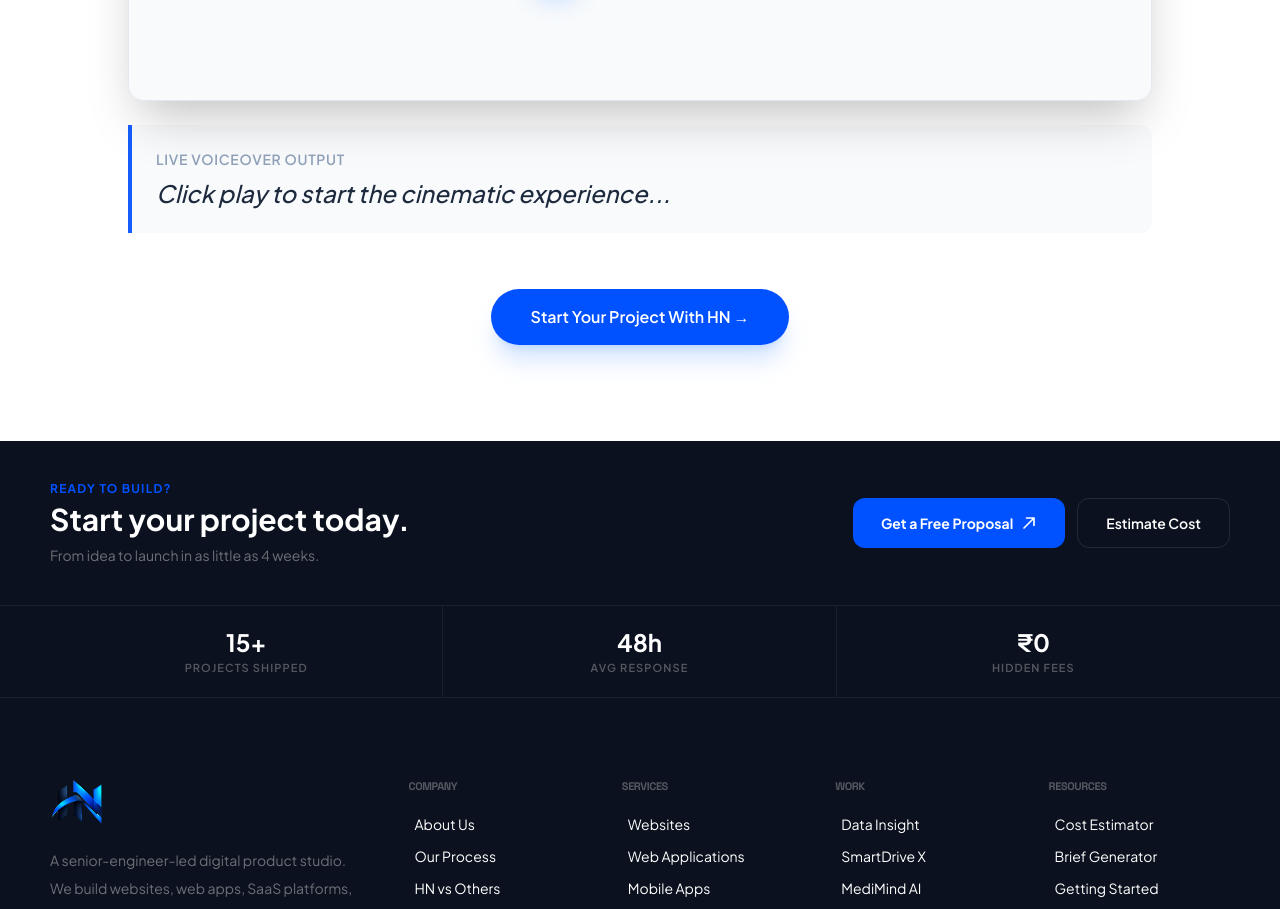
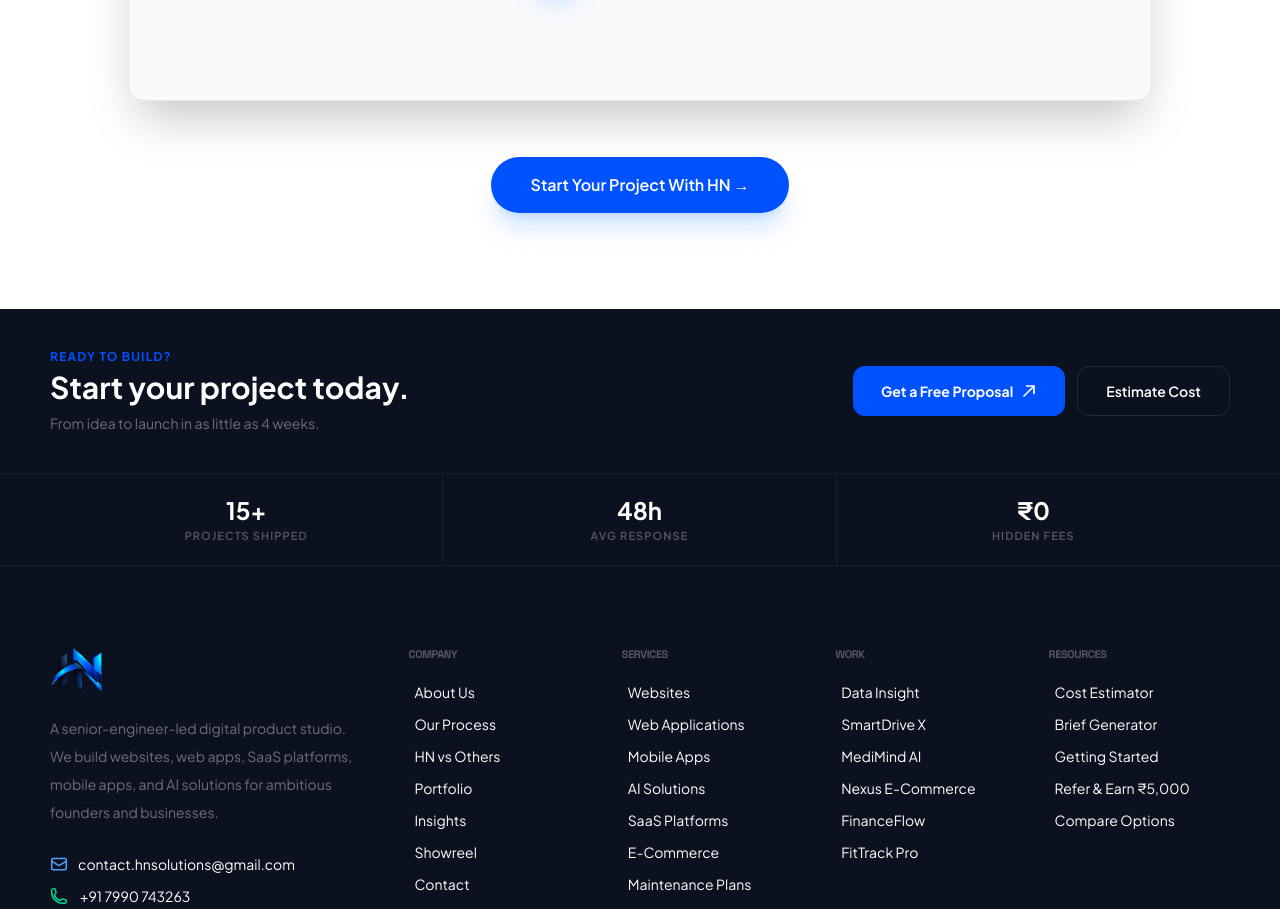
Before and after one commit to Hetsoni28/HN, a Next.js app: page /showreel in a window 1280 px wide. Shown: the part 1080-1989 px from the top of the page. Built offline with nearby package versions, Linux system fonts and the light colour scheme; no server answers.

Commit message:
style: remove live voiceover output subtitle box

```diff
--- a/components/organisms/showreel-player.tsx
+++ b/components/organisms/showreel-player.tsx
@@ -324,14 +324,6 @@ export function ShowreelPlayer() {
         />
       </div>
 
-      {/* Subtitle / Voice tracker */}
-      <div className="bg-slate-50 border-l-4 border-blue-600 p-6 rounded-r-xl">
-        <p className="text-sm font-semibold text-slate-400 uppercase tracking-wider mb-2">Live Voiceover Output</p>
-        <p className="text-xl md:text-2xl font-medium text-slate-800 italic transition-opacity">
-          {currentSubtitle}
-        </p>
-      </div>
-
       {/* CTA */}
       <div className="flex justify-center mt-8">
         <Link href="/contact" className="inline-block bg-[#0051FF] hover:bg-blue-700 !text-white font-semibold py-4 px-10 rounded-full transition-all hover:scale-105 shadow-xl shadow-blue-500/20">
```
